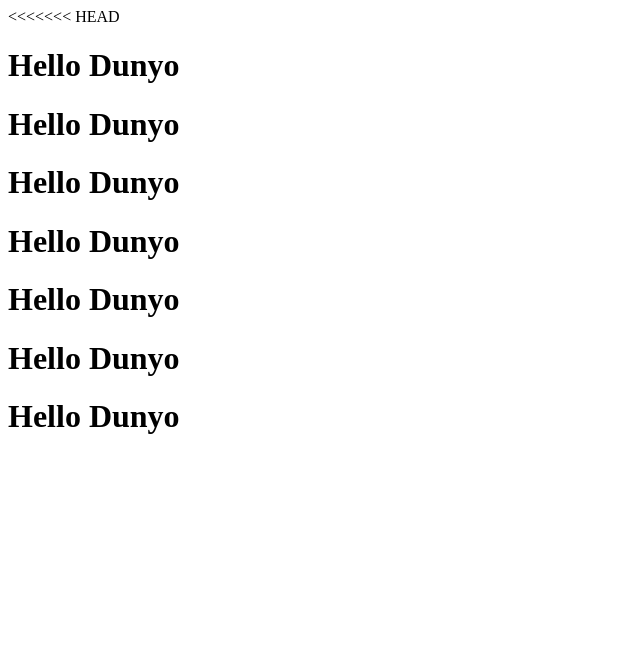
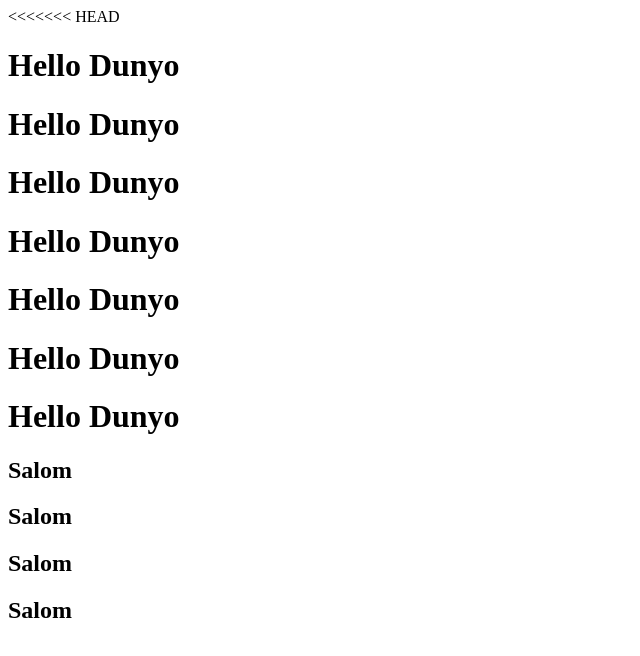
Before and after one commit to Mukhreddin/Hello_secon-repo, a plain HTML site: page index.html in a window 1280 px wide. Shown: the whole page, without its empty margins (0-640 px from the left). Drawn offline with Linux system fonts and the light colour scheme.

Commit message:
new feature file

```diff
--- a/index.html
+++ b/index.html
@@ -15,5 +15,9 @@
     <h1>Hello Dunyo</h1>
     <h1>Hello Dunyo</h1>
     <h1>Hello Dunyo</h1>
+    <h2>Salom</h2>
+    <h2>Salom</h2>
+    <h2>Salom</h2>
+    <h2>Salom</h2>
   </body>
 </html>
```
